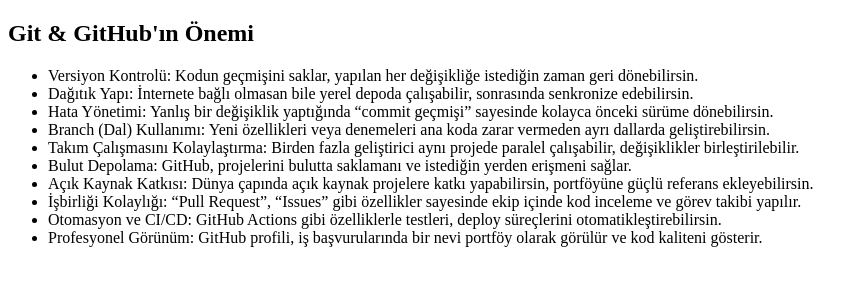
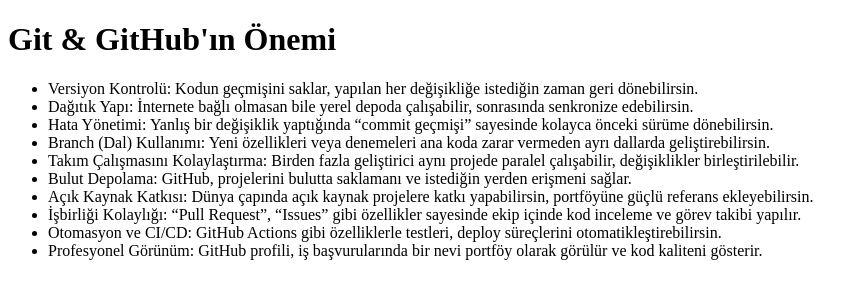
Before and after one commit to mervekabakci/git-grup-calismasi, a plain HTML site: page index.html in a window 1280 px wide. Shown: the whole page, without its empty margins (0-867 px from the left). Drawn offline with Linux system fonts and the light colour scheme.

Commit message:
h2 tagı h1 olarak duzenlendi

```diff
--- a/index.html
+++ b/index.html
@@ -6,7 +6,7 @@
     <title>Git ortak calısma</title>
 </head>
 <body>
-    <h2>Git & GitHub'ın Önemi</h2>
+    <h1>Git & GitHub'ın Önemi</h1>
     <ul>
         <li>Versiyon Kontrolü: Kodun geçmişini saklar, yapılan her değişikliğe istediğin zaman geri dönebilirsin.</li>
         <li>Dağıtık Yapı: İnternete bağlı olmasan bile yerel depoda çalışabilir, sonrasında senkronize edebilirsin.</li>
```
